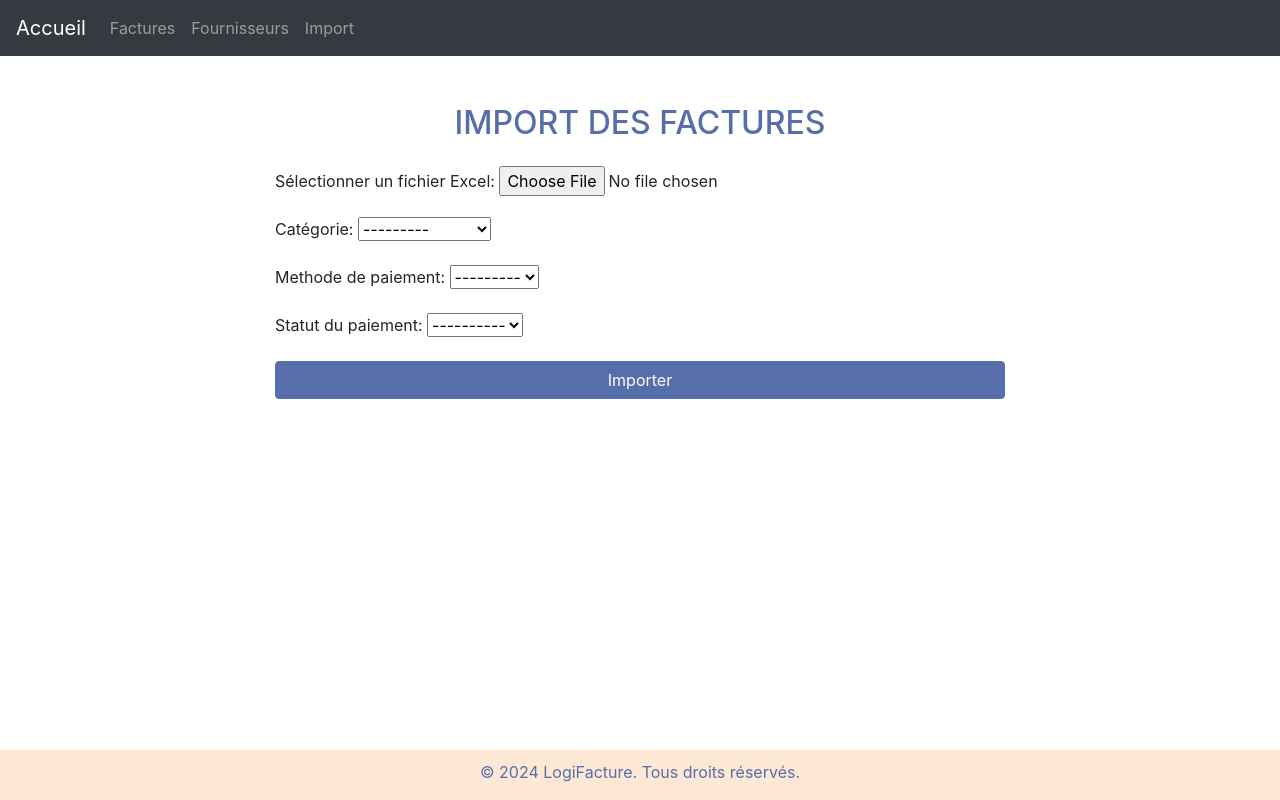
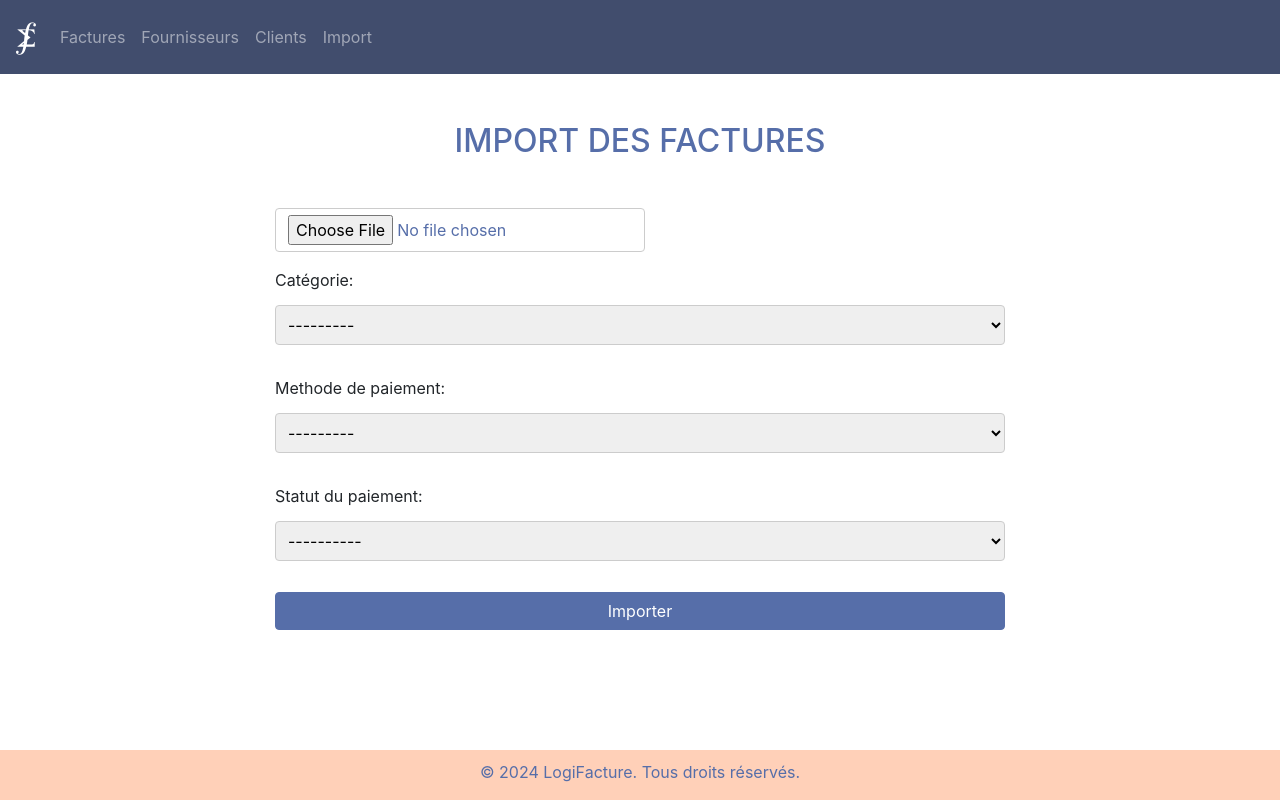
Before and after one commit to AvaKissara/Logifactures, a Django app: page /logifacturapp/import-facture/ in a window 1280 px wide. Run offline with Django 5.2, Linux system fonts and the light colour scheme; a user stored in the database is signed in; data comes from the database, SQL or seed files in the repository; some libraries are stand-ins or nearby versions.

Commit message:
Ajout catégorie Clients OK

```diff
--- a/logifacturapp/forms/facture_import_form.py
+++ b/logifacturapp/forms/facture_import_form.py
@@ -3,7 +3,10 @@ from django import forms
 from . .models import Cat_facture, Methode_paiement
 
 class FactureImportForm(forms.Form):
-    excel_file = forms.FileField(label="Sélectionner un fichier Excel")
+    excel_file = forms.FileField(
+        label="",
+        widget=forms.ClearableFileInput(attrs={'class': 'custom-file-upload'}),
+    )
     categorie = forms.ModelChoiceField(queryset=Cat_facture.objects.all(), label='Catégorie')
     m_paiement = forms.ModelChoiceField(queryset=Methode_paiement.objects.all(), label='Methode de paiement')
     STATUT_CHOICES = (
--- a/logifacturapp/static/css/style.css
+++ b/logifacturapp/static/css/style.css
@@ -1,6 +1,6 @@
 :root {
     --primary-color: rgb(86, 110, 169);
-    --secondary-color: rgba(253, 232, 213);
+    --secondary-color: #ffd0b8;
 }
 
 html, body {
@@ -21,6 +21,40 @@ h2{
     text-align: center;
     color: var(--primary-color);
     text-transform: uppercase;
+}
+
+select {
+    width: 100%;
+    padding: 8px;
+    margin: 5px 0 15px 0;
+    display: inline-block;
+    border: 1px solid #ccc;
+    box-sizing: border-box;
+    border-radius: 4px;
+    text-transform: capitalize;
+}
+
+select option {
+    padding: 5px;
+
+}
+
+.custom-file-upload {
+    display: inline-block;
+    border: 1px solid #ccc;
+    padding: 6px 12px;
+    cursor: pointer;
+    color:  var(--primary-color);
+    border-radius: 4px;
+    margin-right: 18px;
+}
+
+a.navbar-brand{
+    font-size: 2em;
+}
+
+nav.navbar.navbar-expand-lg.navbar-dark{
+    background-color: rgb(65, 77, 109);
 }
 
 table.table-hover> thead{
--- a/logifacturapp/templates/base.html
+++ b/logifacturapp/templates/base.html
@@ -10,8 +10,8 @@
 </head>
 <body>
     <header>
-        <nav class="navbar navbar-expand-lg navbar-dark bg-dark">
-            <a class="navbar-brand" href="{% url 'logifacturapp:index' %}">Accueil</a>
+        <nav class="navbar navbar-expand-lg navbar-dark">
+            <a class="navbar-brand" href="{% url 'logifacturapp:index' %}">&#10763;</a>
             <button class="navbar-toggler" type="button" data-toggle="collapse" data-target="#navbarNav" aria-controls="navbarNav" aria-expanded="false" aria-label="Toggle navigation">
                 <span class="navbar-toggler-icon"></span>
             </button>
@@ -22,6 +22,9 @@
                     </li>
                     <li class="nav-item">
                         <a class="nav-link" href="{% url 'logifacturapp:liste_fournisseur' %}">Fournisseurs</a>
+                    </li>
+                    <li class="nav-item">
+                        <a class="nav-link" href="{% url 'logifacturapp:liste_client' %}">Clients</a>
                     </li>
                     <li class="nav-item">
                         <a class="nav-link" href="{% url 'logifacturapp:import_facture' %}">Import</a>
--- a/logifacturapp/templates/logifacturapp/detail.html
+++ b/logifacturapp/templates/logifacturapp/detail.html
@@ -36,6 +36,6 @@
     </div>
 
     <!-- Lien de retour à la liste des factures -->
-    <a href="{% url 'logifacturapp:index' %}" class="btn btn-primary mt-4">Retour à la liste des factures</a>
+    <a href="{% url 'logifacturapp:liste_facture' %}" class="btn btn-primary mt-4">Retour à la liste des factures</a>
   </div>
 {% endblock %}
--- a/logifacturapp/templates/logifacturapp/import_facture.html
+++ b/logifacturapp/templates/logifacturapp/import_facture.html
@@ -5,7 +5,7 @@
   <div class="container mt-5">
     <div class="row">
       <div class="col-md-8 offset-md-2">
-        <h2 class="text-center mb-4">Import des factures</h2>
+        <h2 class="text-center mb-5">Import des factures</h2>
         <form method="post" enctype="multipart/form-data">
           {% csrf_token %}
           {{ form.as_p }}
--- a/logifacturapp/templates/logifacturapp/liste_fournisseur.html
+++ b/logifacturapp/templates/logifacturapp/liste_fournisseur.html
@@ -27,5 +27,4 @@
       </tbody>
     </table>
   </div>
-
 {% endblock %}
--- a/logifacturapp/urls.py
+++ b/logifacturapp/urls.py
@@ -1,6 +1,6 @@
 from django.urls import path
 from . import views
-from .views import IndexView, ListeFactureView, ListeFournisseurView, DetailView, ImportFactureView, DeleteFactureView
+from .views import IndexView, ListeFactureView, ListeFournisseurView, DetailView, ImportFactureView, DeleteFactureView, ListeClientView
 
 app_name = "logifacturapp"
 
@@ -11,4 +11,5 @@ urlpatterns = [
     path('facture/delete/<int:facture_id>/', DeleteFactureView.as_view(), name='delete_facture'),
     path('facture/liste_facture/', ListeFactureView.as_view(), name='liste_facture'),
     path('liste_fournisseur/', ListeFournisseurView.as_view(), name='liste_fournisseur'),
+    path('liste_client/', ListeClientView.as_view(), name='liste_client'),
 ]
--- a/logifacturapp/views/__init__.py
+++ b/logifacturapp/views/__init__.py
@@ -4,3 +4,4 @@ from .import_facture_view import ImportFactureView
 from .delete_facture_view import DeleteFactureView
 from .liste_facture_view import ListeFactureView
 from .liste_fournisseur_view import ListeFournisseurView
+from .liste_client_view import ListeClientView
--- a/logifacturapp/views/liste_fournisseur_view.py
+++ b/logifacturapp/views/liste_fournisseur_view.py
@@ -1,6 +1,6 @@
 from django.shortcuts import render
 from django.views import View
-from ..models import Fournisseur, Facture
+from ..models import Fournisseur
 
 class ListeFournisseurView(View):
     template_name = "logifacturapp/liste_fournisseur.html"
```
Also changed, not shown: logifacturapp/templates/logifacturapp/liste_client.html (added, +30 -0 lines), logifacturapp/views/liste_client_view.py (added, +14 -0 lines).
